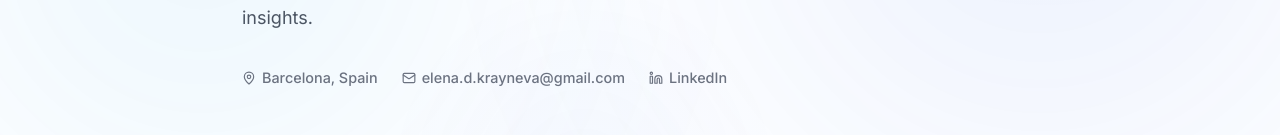
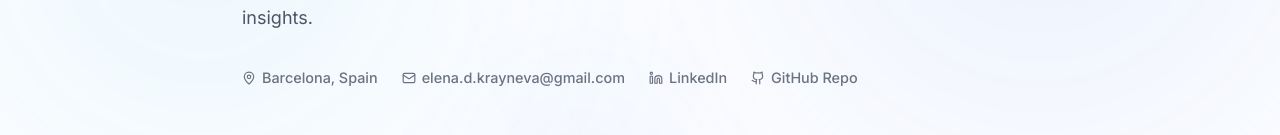
Before and after one commit to elenadkrayneva/antigraviti, a Next.js app: page / in a window 1280 px wide. Shown: the part 502-637 px from the top of the page. Built offline with nearby package versions, Linux system fonts and the light colour scheme.

Commit message:
Backup snapshot: verified working website state

```diff
--- a/components/Contact.tsx
+++ b/components/Contact.tsx
@@ -1,7 +1,7 @@
 'use client';
 import { motion } from 'framer-motion';
 import styles from './Contact.module.css';
-import { Mail, Phone, Linkedin } from 'lucide-react';
+import { Mail, Phone, Linkedin, Github } from 'lucide-react';
 import cvData from '@/data/cv.json';
 
 export default function Contact() {
@@ -57,6 +57,14 @@
               </div>
             </a>
 
+            <a href={(profile as any).github} target="_blank" rel="noopener noreferrer" className={styles.contactCard}>
+              <div className={styles.contactIcon}><Github size={20} /></div>
+              <div>
+                <div className={styles.contactLabel}>GitHub</div>
+                <div className={styles.contactValue}>Portfolio Repo</div>
+              </div>
+            </a>
+
             <a href={`mailto:${profile.email}`} className={styles.ctaCard}>
               <Mail size={18} />
               Send me an email
--- a/components/Footer.tsx
+++ b/components/Footer.tsx
@@ -16,6 +16,14 @@
           >
             LinkedIn
           </a>
+          <a
+            href="https://github.com/elenadkrayneva/antigraviti"
+            target="_blank"
+            rel="noopener noreferrer"
+            className={styles.link}
+          >
+            GitHub Repo
+          </a>
         </div>
       </div>
     </footer>
--- a/components/Hero.tsx
+++ b/components/Hero.tsx
@@ -1,7 +1,7 @@
 'use client';
 import { motion } from 'framer-motion';
 import styles from './Hero.module.css';
-import { ArrowRight, MapPin, Mail } from 'lucide-react';
+import { ArrowRight, MapPin, Mail, Github } from 'lucide-react';
 import cvData from '@/data/cv.json';
 
 export default function Hero() {
@@ -83,6 +83,10 @@
     <svg xmlns="http://www.w3.org/2000/svg" width="14" height="14" viewBox="0 0 24 24" fill="none" stroke="currentColor" strokeWidth="2" strokeLinecap="round" strokeLinejoin="round"><path d="M16 8a6 6 0 0 1 6 6v7h-4v-7a2 2 0 0 0-2-2 2 2 0 0 0-2 2v7h-4v-7a6 6 0 0 1 6-6z"></path><rect x="2" y="9" width="4" height="12"></rect><circle cx="4" cy="4" r="2"></circle></svg>
     <a href={profile.linkedin} target="_blank" rel="noopener noreferrer">LinkedIn</a>
   </span>
+  <span className={styles.metaItem}>
+    <Github size={14} />
+    <a href={(profile as any).github} target="_blank" rel="noopener noreferrer">GitHub Repo</a>
+  </span>
 </motion.div>
 
         <motion.div
--- a/data/cv.json
+++ b/data/cv.json
@@ -6,6 +6,7 @@
     "subheadline": "MSc Digital Marketing & Analytics student with hands-on experience in **data analysis**, **KPI reporting**, and **marketing strategy**. Combining structured analytical thinking with a strong business understanding to turn data into actionable insights.",
     "location": "Barcelona, Spain",
     "linkedin": "https://www.linkedin.com/in/elena-d-krayneva/",
+    "github": "https://github.com/elenadkrayneva/antigraviti",
     "email": "elena.d.krayneva@gmail.com",
     "phone": "+34 742 08 34 90",
     "photo": "/images/profile.jpg"
```
Lines whose indentation alone changed are shown as unchanged.
